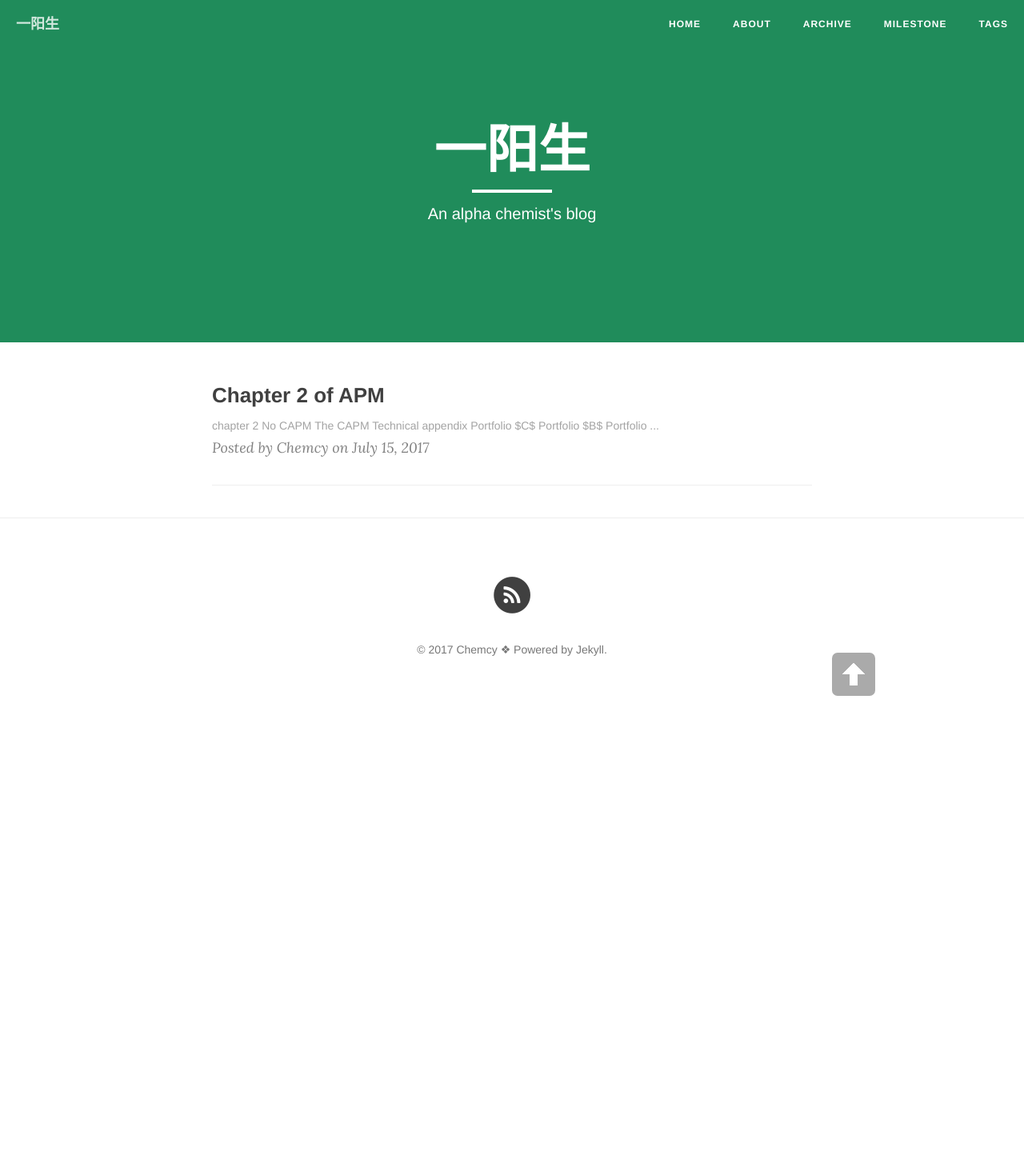
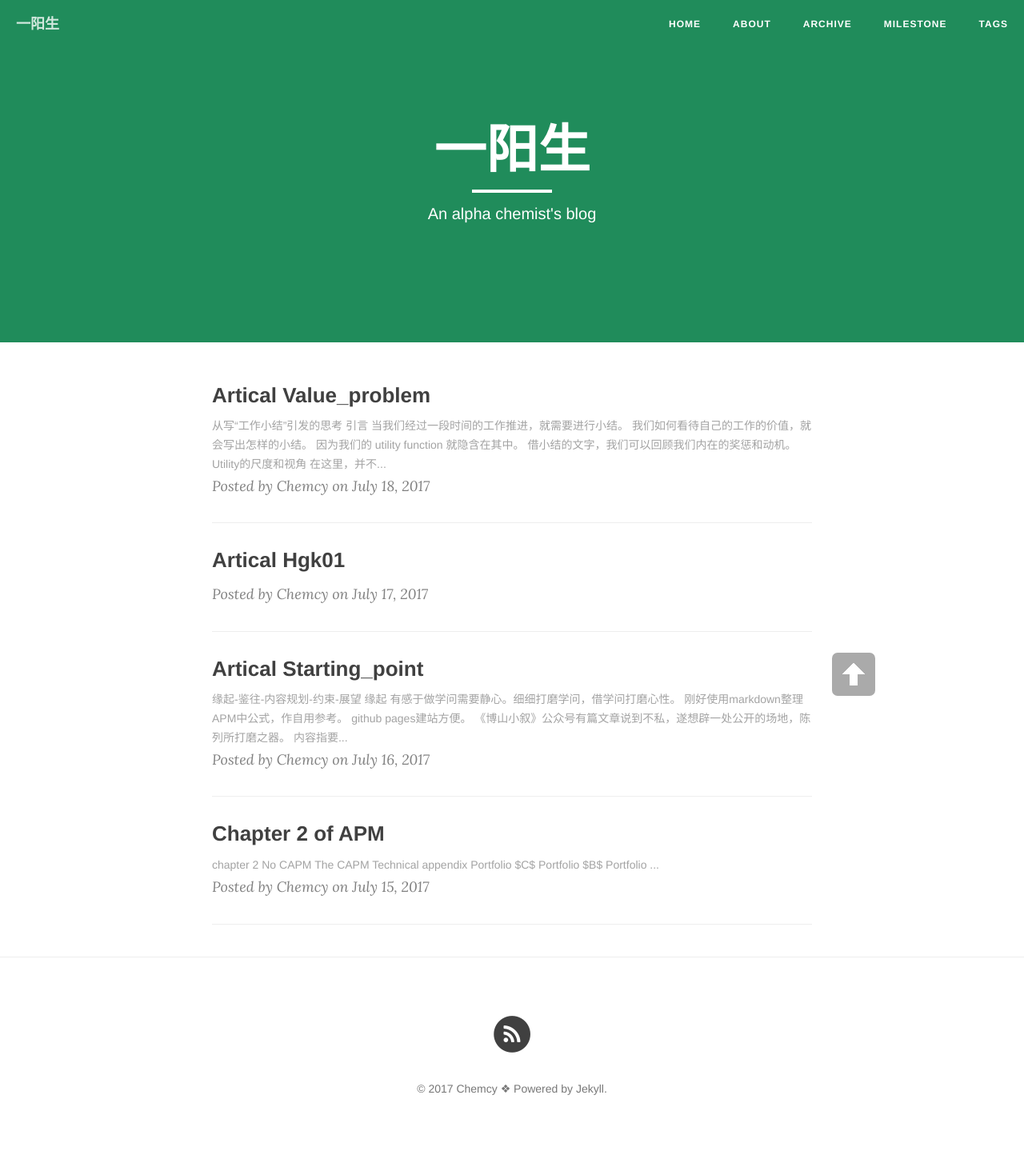
Before and after one commit to Chemcy/Chemcy.github.io, a Jekyll site: the page built from index.html, in a window 1280 px wide. Shown: the whole page at 80% size. Built offline with Jekyll 4.4.1, drawn with Linux system fonts in a browser that asks for light colours; nearby versions of some CDN libraries; the list of posts is cut into pages by our own code; before the commit the page ends 900 px from its top, so only the background shows below that.

Commit message:
Update: value problem

```diff
--- /dev/null
+++ b/_posts/2017-07-16-artical-Starting_point.md
@@ -0,0 +1,47 @@
+---
+layout: post
+title:
+date: 2017-7-16
+categories: Will
+tags: [foundation]
+description:
+---
+缘起-鉴往-内容规划-约束-展望
+
+# 缘起
+1. 有感于做学问需要静心。细细打磨学问，借学问打磨心性。
+2. 刚好使用markdown整理APM中公式，作自用参考。
+3. github pages建站方便。
+4. 《博山小叙》公众号有篇文章说到不私，遂想辟一处公开的场地，陈列所打磨之器。
+
+## 内容指要
+1. 读书笔记。
+2. 刻画。
+3. 疑问与思考。
+
+难以尽数列举，但是概括起来，需要符合两个条件，一是**不因我存**，二是**有益于人**。
+
+## 不写
+1. 情事
+2. 私事
+3. 时事
+
+# 完整性约束
+1. 篇内完整
+逻辑连贯。
+阐述完整的topic。
+不需要我额外解释。
+
+# 兴趣点
+- 思考
+- 量化交易
+- 数学
+- 先秦诸子
+- 古文字
+- 道教源流
+- 古建古迹古物
+- 饮茶
+
+# 展望
+- 开始写
+- 评论区（暂时没必要搞）
--- /dev/null
+++ b/_posts/2017-07-18-artical-value_problem.md
@@ -0,0 +1,47 @@
+# 从写“工作小结”引发的思考
+
+## 引言
+
+当我们经过一段时间的工作推进，就需要进行小结。
+我们如何看待自己的工作的价值，就会写出怎样的小结。
+因为我们的 utility function 就隐含在其中。
+借小结的文字，我们可以回顾我们内在的奖惩和动机。
+
+## Utility的尺度和视角
+
+在这里，并不想对实质性的事情作具体的回顾，而是显式列出几种常见的*个人*自我评价的价值尺度，以作存照。[^note-id]
+
+1. 首先是“时间”。如果细分，可以分为“工作时间”和“专注时间”。与此匹配的工具，前者是工作时长统计，后者是番茄钟。
+这个尺度简单客观，易于操作，是非常好的细节调控。
+
+2. 其次，是“进度”。与进度匹配的尺度是“milestoning”。
+这种视角是“面向结果”的。
+对于难以界定milestone的事情，“进度”会导致**唯结果论**，对研究行为产生严重误导。例如科研。这就是“价值紊乱”。
+> 唯结果论的弊端，日后再细细体会并写出来。
+
+以上两者会让人紧张。都是类似于用一把尺子在，在框框中。
+
+为了转换视角，我们需要引入一些新的东西。
+此处，我们暂时放弃“度量”的执念，转而尝试用灯去“照见”另外的维度。
+
+1. 面向**工具生态**。
+> 打磨工具链。
+
+2. 面向**问题**。
+> a. 参考Q&A文体。
+> b. Critical thinking有一个很重要的着力点，就是提出好的问题。
+
+至少这两者是在“进度”的基础上，可以有所增益的维度。
+
+说到“进度”，其实很难界定，并不属于很清晰/很标准的价值尺度。
+
+## Anti-Utility
+
+还想提到这个“生造”的词，是说并没有忘记它。
+就将一切光难及者归于其中。
+此处不作展开。
+
+## 建议
+待续。。。
+
+[^note-id]: 此处纯论求学和做事。
```
Also changed, not shown: _posts/2017-07-15-artical-Chapter_2_of_APT.md (renamed from _posts/2017-07-16-artical-Chapter_2_of_APT.md, +1 -20 lines), _posts/2017-07-17-artical-HGK01.md (added).
